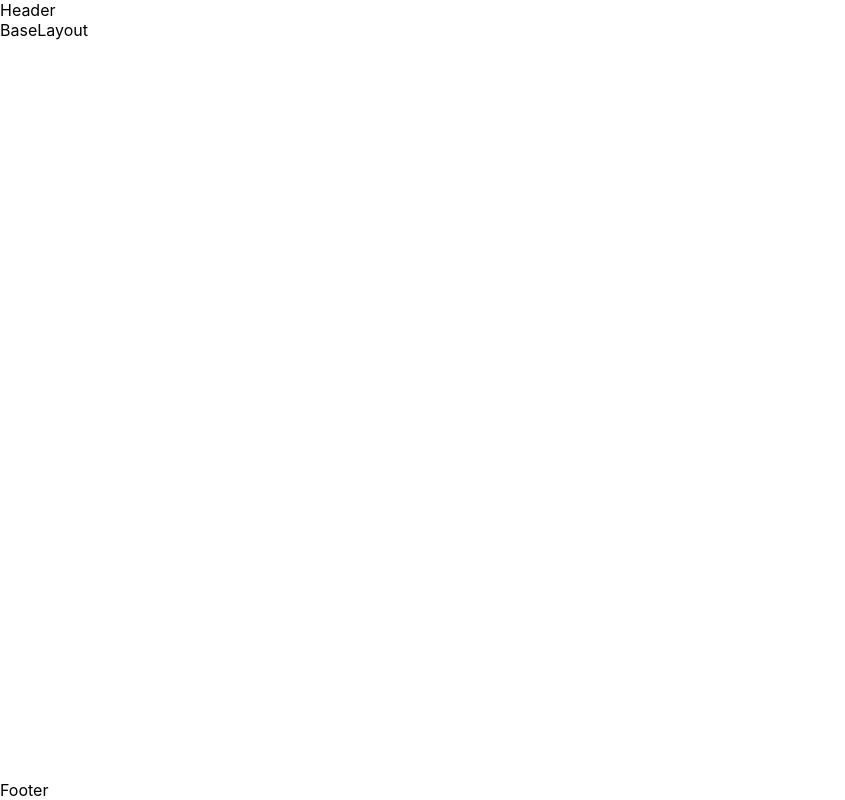
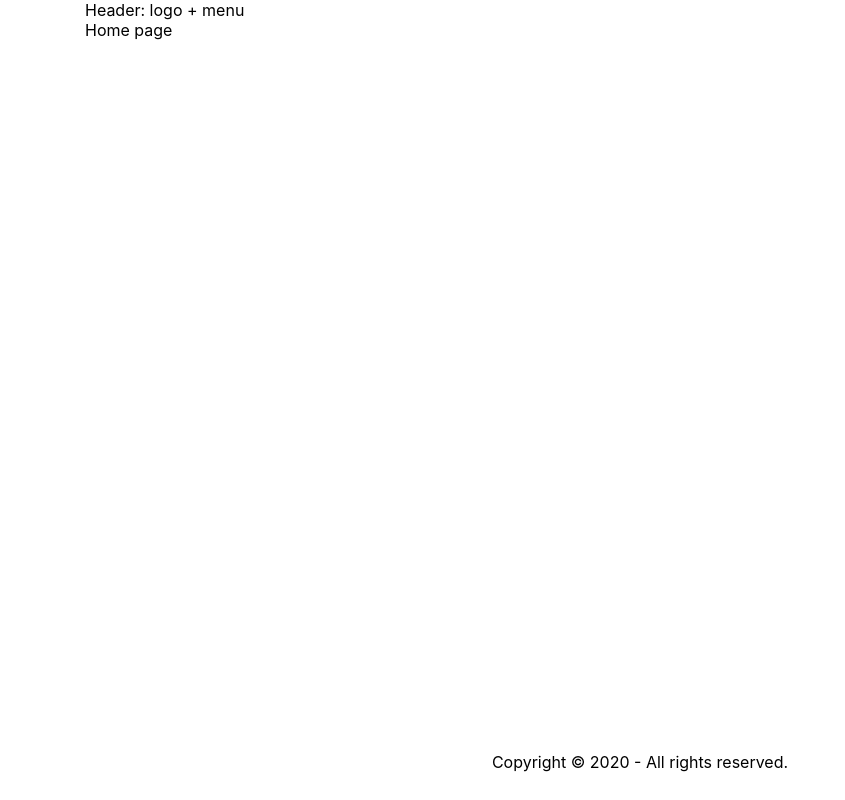
Before and after one commit to CatVas/Blog, a React (Create React App) app: page /blog in a window 1280 px wide. Shown: the whole page, without its empty margins (0-845 px from the left). Built offline with nearby package versions, Linux system fonts and the light colour scheme.

Commit message:
dev: Basic layout grid.

```diff
--- a/package.json
+++ b/package.json
@@ -6,8 +6,10 @@
     "@testing-library/jest-dom": "^4.2.4",
     "@testing-library/react": "^9.3.2",
     "@testing-library/user-event": "^7.1.2",
+    "prop-types": "^15.7.2",
     "react": "^16.13.0",
     "react-dom": "^16.13.0",
+    "react-grid-system": "^6.3.0",
     "react-scripts": "3.4.0"
   },
   "scripts": {
--- a/src/css/global.css
+++ b/src/css/global.css
@@ -9,9 +9,14 @@ body {
     sans-serif;
   -webkit-font-smoothing: antialiased;
   -moz-osx-font-smoothing: grayscale;
+  font-size: 16px;
 }
 
 code {
   font-family: source-code-pro, Menlo, Monaco, Consolas, 'Courier New',
     monospace;
 }
+
+li, p {
+  margin: 1em 0;
+}
--- /dev/null
+++ b/src/data/constants.js
@@ -0,0 +1,2 @@
+
+export const YEAR = new Date().getFullYear()
--- a/src/layouts/BaseLayout/BaseLayout.jsx
+++ b/src/layouts/BaseLayout/BaseLayout.jsx
@@ -1,19 +1,30 @@
 
+import { YEAR } from 'data/constants'
+import { node } from 'prop-types'
 import React from 'react'
+import { Container } from 'react-grid-system'
 import st from './BaseLayout.module.css'
 
-const BaseLayout = () => (
+const BaseLayout = ({ children }) => (
   <div className={st.layout}>
     <header className={st.header}>
-      Header
+      <Container>
+        Header: logo + menu
+      </Container>
     </header>
-    <main>
-      BaseLayout
+    <main className={st.main}>
+      <Container>
+        {children}
+      </Container>
     </main>
     <footer className={st.footer}>
-      Footer
+      Copyright &copy; {YEAR} - All rights reserved.
     </footer>
   </div>
 )
 
+BaseLayout.propTypes = {
+  children: node
+}
+
 export default BaseLayout
--- a/src/layouts/BaseLayout/BaseLayout.module.css
+++ b/src/layouts/BaseLayout/BaseLayout.module.css
@@ -1,8 +1,10 @@
 
 .footer {
   bottom: 0;
+  height: 3em;
   left: 0;
   position: absolute;
+  text-align: center;
   width: 100%;
 }
 
@@ -12,3 +14,7 @@
   min-height: 100%;
   position: relative;
 }
+
+.main {
+  padding: 0 0 4em;
+}
```
Also changed, not shown: 1 other file (tests, documents, lock files or other folders).
